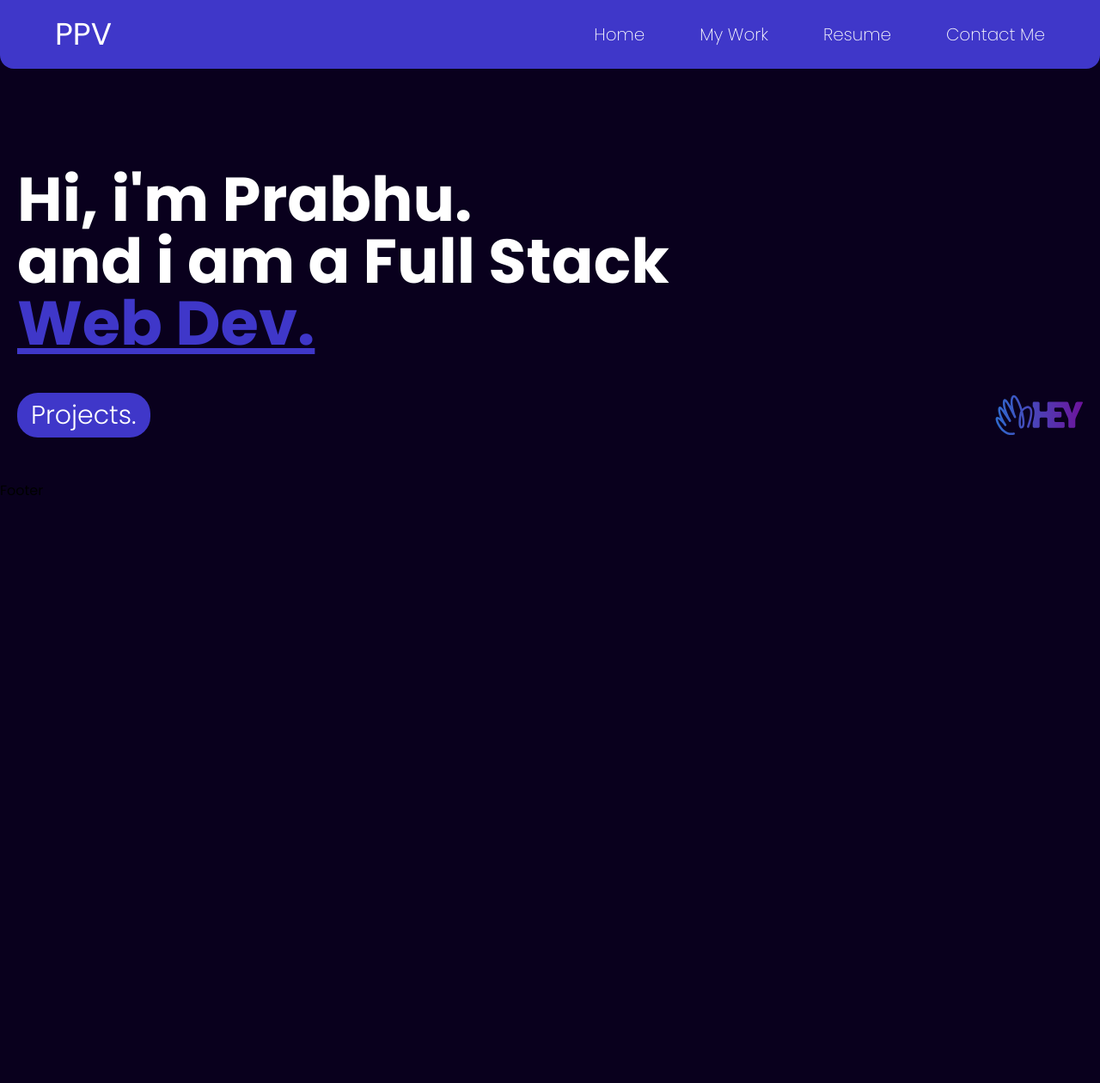
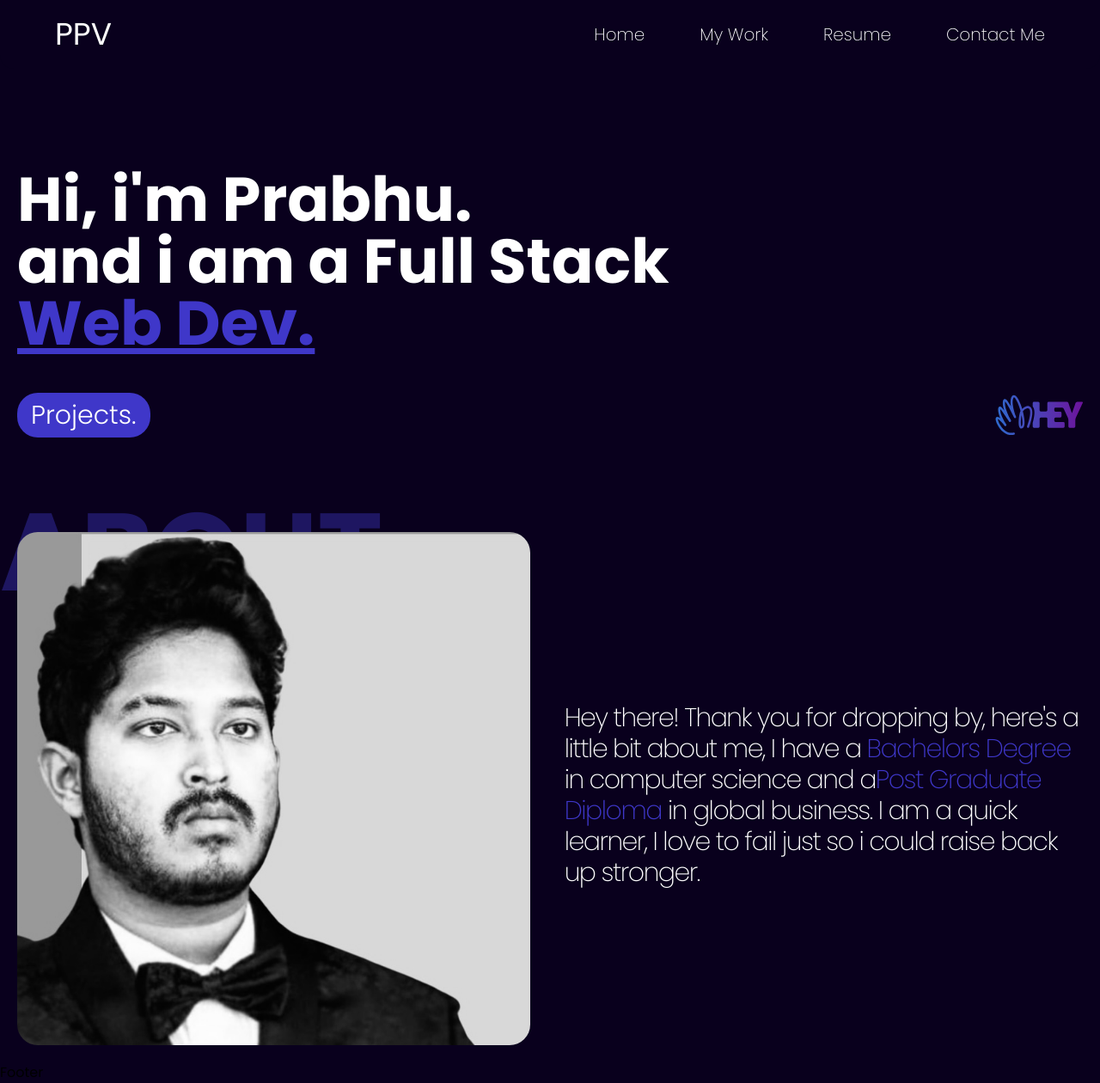
Before and after one commit to S550Stang/portfoliov3, a React (Create React App) app: page / in a window 1280 px wide. Shown: the whole page at 86% size. Before the commit the page ends 800 px from the top, so only its background shows below. Built offline with nearby package versions, Linux system fonts and the light colour scheme.

Commit message:
about section

```diff
--- a/src/components/Body/Body.js
+++ b/src/components/Body/Body.js
@@ -1,10 +1,12 @@
 import { Heading } from "./bodyComponent/Heading";
+import { AboutSection } from "./bodyComponent/AboutSection";
 
 export const Body = () => {
   return (
     <div className=" text-white">
-      <div className="w-screen h-44"></div>
+      <div id="Home" className="w-screen h-44"></div>
       <Heading />
+      <AboutSection />
     </div>
   );
 };
--- /dev/null
+++ b/src/components/Body/bodyComponent/AboutSection.jsx
@@ -0,0 +1,24 @@
+import image from "../../../assets/dp.jpg";
+
+export const AboutSection = () => {
+  return (
+    <div className="container mx-auto p-5 relative">
+      <p className="absolute left-0 text-[#3F37C9]/40 text-9xl font-bold break-all -z-10">
+        ABOUT
+      </p>
+      <div className="flex flex-col space-y-4 lg:flex-row justify-between md:gap-10 items-center mt-10">
+        <div className=" w-82  lg:w-[3000px]  ">
+          <img src={image} alt="display" className=" bg-cover rounded-3xl" />
+        </div>
+        <p className="font-light md:font-extralight md:tracking-tighter break-words lg:text-2xl xl:text-3xl 2xl:text-4xl">
+          Hey there! Thank you for dropping by, here's a little bit about me, I
+          have a <span className="text-[#3F37C9]">Bachelors Degree</span> in
+          computer science and a
+          <span className="text-[#3F37C9]">Post Graduate Diploma</span> in
+          global business. I am a quick learner, I love to fail just so i could
+          raise back up stronger.
+        </p>
+      </div>
+    </div>
+  );
+};
--- a/src/components/Body/bodyComponent/Heading.jsx
+++ b/src/components/Body/bodyComponent/Heading.jsx
@@ -3,10 +3,7 @@ import Image from "../../../assets/image.svg";
 
 export const Heading = () => {
   return (
-    <div
-      id="Home"
-      className="container mx-auto font-bold text-5xl sm:text-6xl md:text-7xl lg:text:8xl  break-words p-5 space-y-4"
-    >
+    <div className="container mx-auto font-bold text-5xl sm:text-6xl md:text-7xl lg:text:8xl  break-words p-5 space-y-4">
       Hi, i'm Prabhu.
       <br />
       and i am a Full Stack
@@ -17,7 +14,7 @@ export const Heading = () => {
         <button className="bg-[#3F37C9] font-light text-3xl px-4 py-2 rounded-3xl cursor-pointer ">
           <a href="#MyWork">Projects.</a>
         </button>
-        <img src={Image} atl="image" className="hidden md:block w-40" />
+        <img src={Image} alt="Hey" className="hidden md:block w-40" />
       </div>
     </div>
   );
--- a/src/components/Navbar/Navbar.js
+++ b/src/components/Navbar/Navbar.js
@@ -4,8 +4,8 @@ import { NavbarLogo } from "./navbarComponent/NavbarLogo";
 export const Navbar = () => {
   return (
     <div
-      className="text-white bg-[#3F37C9] flex justify-between
-     items-center w-screen h-20 p-5 md:px-8 lg:px-12 xl:px-16 2xl:px-24 rounded-b-2xl fixed "
+      className="text-white bg-[#09001D] flex justify-between
+     items-center w-screen h-20 p-5 md:px-8 lg:px-12 xl:px-16 2xl:px-24 rounded-b-2xl fixed z-10 "
     >
       <NavbarLogo />
       <NavbarMenu />
```
Also changed, not shown: src/assets/dp.jpg (added).
